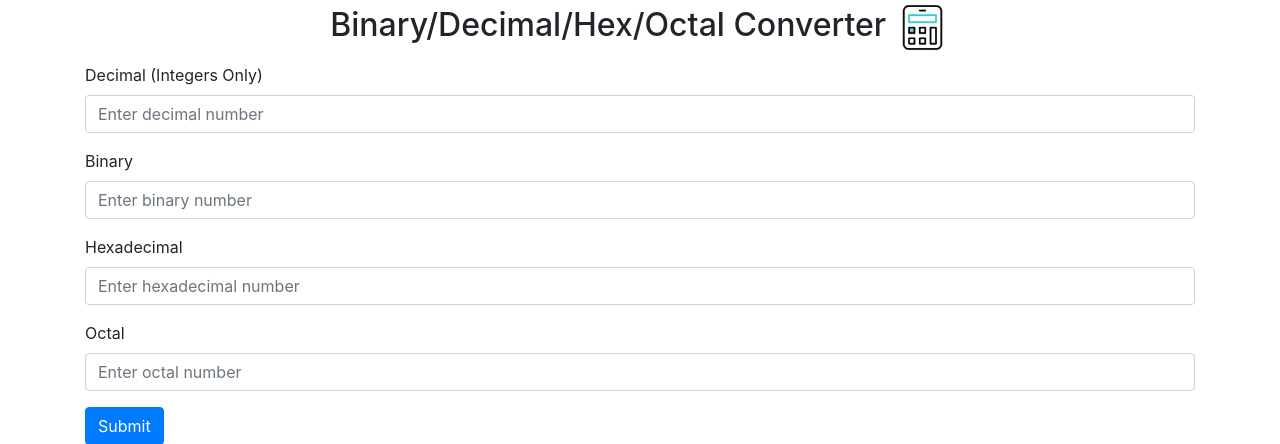
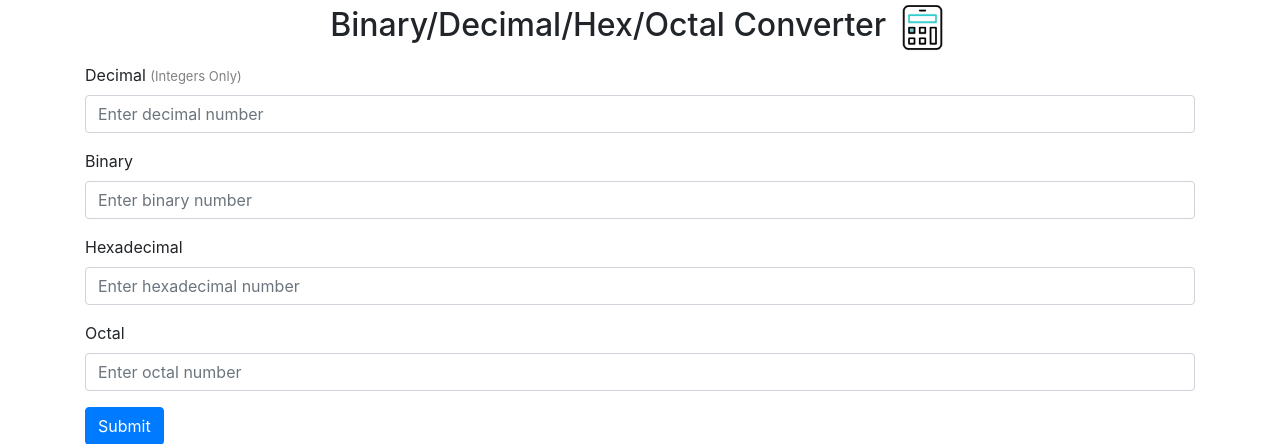
Before and after one commit to peter-w-bryant/ConversionUtil, a Flask app: page /convert in a window 1280 px wide. Shown: the part 56-500 px from the top of the page. Run offline with Flask 2, Linux system fonts and the light colour scheme; some libraries are stand-ins or nearby versions.

Commit message:
Integers only

```diff
--- a/templates/convert.html
+++ b/templates/convert.html
@@ -19,7 +19,7 @@
         <div class="col-md-12">
             <form action="/convert" method="POST">
                 <div class="form-group">
-                    <label for="dec">Decimal (Integers Only)</label>
+                    <label for="dec">Decimal <span style="color:gray; font-size:small">(Integers Only)</span></label>
                     <input type="text" class="form-control" id="dec" name="dec" placeholder="Enter decimal number">
                 </div>
                 <div class="form-group">
```
